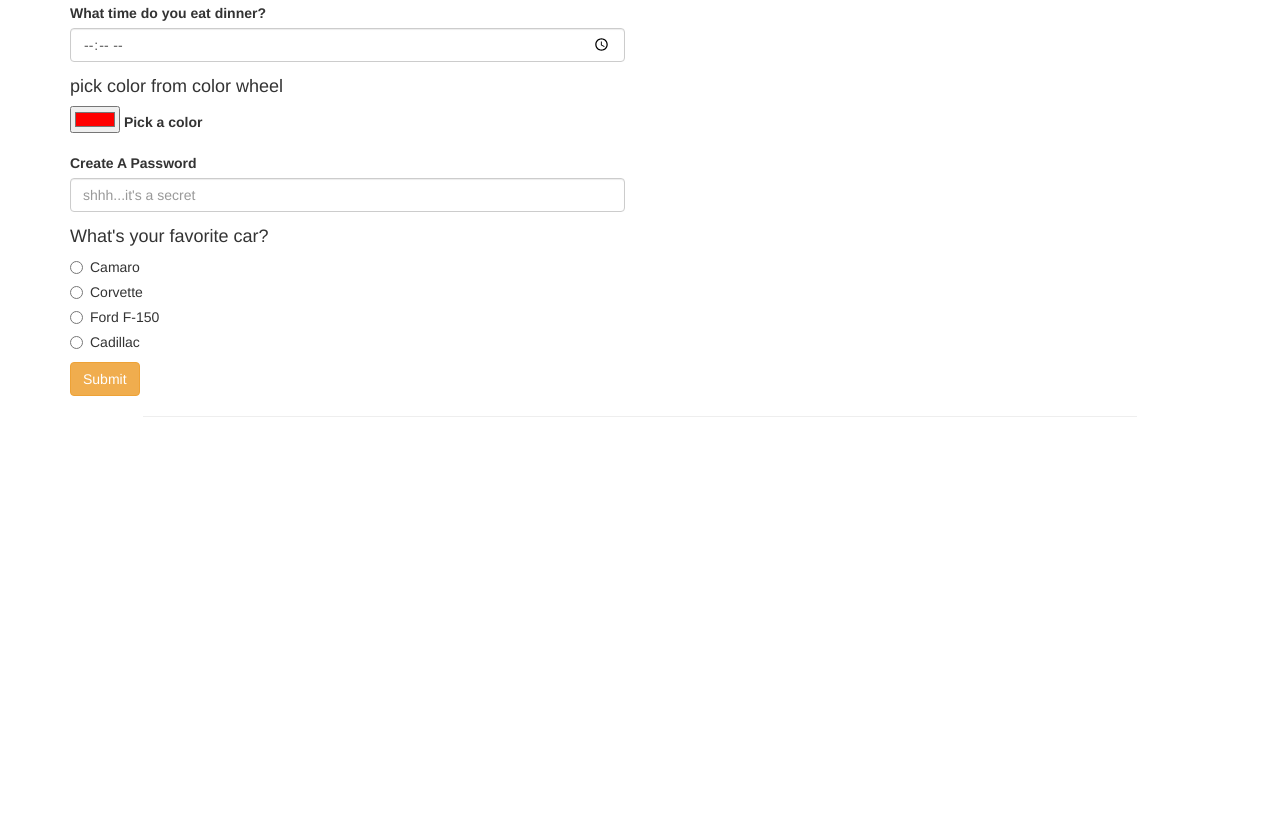
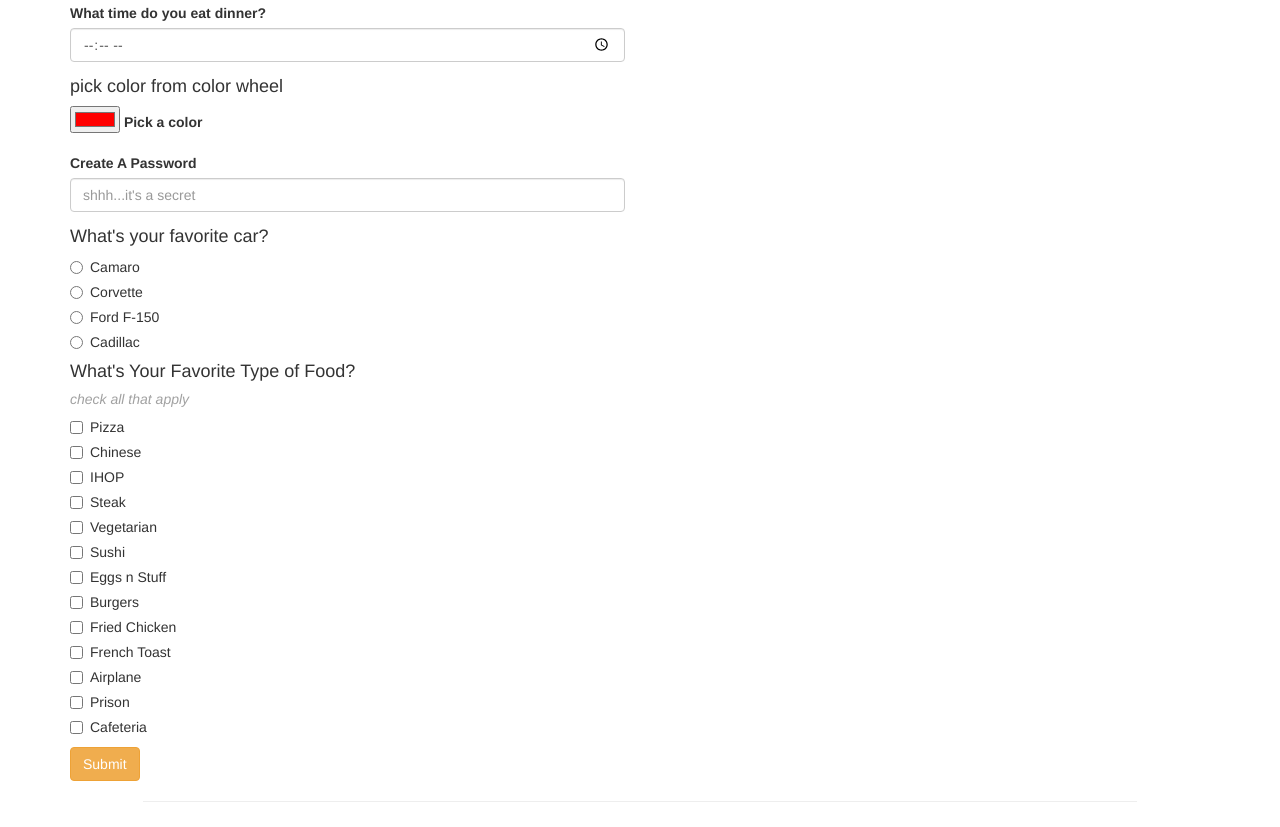
Before and after one commit to RonandoL/form_dating, a plain HTML site: page index.html in a window 1280 px wide. Shown: the part 768-1595 px from the top of the page. Before the commit the page ends 1210 px from the top, so only its background shows below. Drawn offline with nearby package versions, Linux system fonts and the light colour scheme.

Commit message:
Updated to allow for checkboxes. But, will not work with multiple checkbox sections.

```diff
--- a/index.html
+++ b/index.html
@@ -9,8 +9,6 @@
     <title>Dating Survey</title>
   </head>
 
-<!-- name, favorite foods, music -->
-<!-- text, password, datetime, color, date, month, time, week, number, email, url, search, tel -->
   <body>
     <div class="container">
       <div class="page-header">
@@ -137,91 +135,96 @@
               </div>
 
             <!-- Food: Checkboxes (Checkboxes: no value="")-->
-              <!-- <h4>What's Your Favorite Type of Food?</h4>
+              <h4>What's Your Favorite Type of Food?</h4>
               <div class="checkbox">
                 <h5 class="italic grey">check all that apply</h5>
                 <label for="pizza">
-                  <input id="pizza" name="food" type="checkbox" value="">Pizza</label>
+                  <input id="pizza" name="food" type="checkbox" value="Pizza">Pizza</label>
               </div>
 
               <div class="checkbox">
                 <label for="chinese">
-                  <input id="chinese" name="food" type="checkbox" value="">Chinese</label>
+                  <input id="chinese" name="food" type="checkbox" value="Chinese">Chinese</label>
               </div>
 
               <div class="checkbox">
                 <label for="ihop">
-                  <input id="ihop" name="food" type="checkbox" value="">IHOP</label>
+                  <input id="ihop" name="food" type="checkbox" value="IHOP">IHOP</label>
               </div>
 
               <div class="checkbox">
                 <label for="steak">
-                  <input id="steak" name="food" type="checkbox" value="">Steak</label>
+                  <input id="steak" name="food" type="checkbox" value="Steak">Steak</label>
               </div>
 
               <div class="checkbox">
                 <label for="vegetarian">
-                  <input id="vegetarian" name="food" type="checkbox" value="">Vegetarian</label>
+                  <input id="vegetarian" name="food" type="checkbox" value="Vegetarian">Vegetarian</label>
               </div>
 
               <div class="checkbox">
                 <label for="sushi">
-                  <input id="sushi" name="food" type="checkbox" value="">Sushi</label>
+                  <input id="sushi" name="food" type="checkbox" value="Sushi">Sushi</label>
               </div>
 
               <div class="checkbox">
                 <label for="eggs">
-                  <input id="eggs" name="food" type="checkbox" value="">Eggs n Stuff</label>
+                  <input id="eggs" name="food" type="checkbox" value="Eggs n Stuff">Eggs n Stuff</label>
               </div>
 
               <div class="checkbox">
                 <label for="burgers">
-                  <input id="burgers" name="food" type="checkbox" value="">Burgers</label>
+                  <input id="burgers" name="food" type="checkbox" value="Burgers">Burgers</label>
               </div>
 
               <div class="checkbox">
                 <label for="chicken">
-                  <input id="chicken" name="food" type="checkbox" value="">Fried Chicken</label>
+                  <input id="chicken" name="food" type="checkbox" value="Fried Chicken">Fried Chicken</label>
               </div>
 
               <div class="checkbox">
                 <label for="french_toast">
-                  <input id="french_toast" name="food" type="checkbox" value="">French Toast</label>
+                  <input id="french_toast" name="food" type="checkbox" value="French Toast">French Toast</label>
               </div>
 
-              <div class="checkbox disabled">
+              <div class="checkbox">
                 <label for="airplane">
-                  <input id="airplane" name="food" type="checkbox" value="" disabled>Airplane</label>
+                  <input id="airplane" name="food" type="checkbox" value="Airplane">Airplane</label>
               </div>
 
-              <div class="checkbox disabled">
-                <label for="prison">
-                  <input id="prison" name="food" type="checkbox" value="" disabled>Prison</label>
+              <div class="checkbox">
+                <label for="prison222">
+                  <input id="prison222" name="food" type="checkbox" value="Prison">Prison</label>
               </div>
 
-              <div class="checkbox disabled">
+              <div class="checkbox">
                 <label for="cafeteria">
-                  <input id="cafeteria" name="food" type="checkbox" value="" disabled>Cafeteria</label>
+                  <input id="cafeteria" name="food" type="checkbox" value="Cafeteria">Cafeteria</label>
               </div>
-            -->
+
             <!-- Blondes -->
               <!-- <h4>Blondes, Bruenettes and/or Red Heads?</h4>
               <h5 class="italic grey">check all that apply</h5>
               <div class="checkbox">
                 <label for="blonde">
-                  <input id="blonde" name="hair_color" type="checkbox">Blonde</label>
+                  <input id="blonde" name="hair_color" type="checkbox" value="Blonde">Blonde</label>
               </div>
 
               <div class="checkbox">
                 <label for="brunette">
-                  <input id="brunette" name="hair_color" type="checkbox">Brunette</label>
+                  <input id="brunette" name="hair_color" type="checkbox" value="Brunette">Brunette</label>
+              </div>
+
+              <div class="checkbox">
+                <label for="red_head">
+                  <input id="red_head" name="hair_color" type="checkbox" value="Red_Head">Red Head</label>
               </div> -->
 
               <button class="btn btn-warning">Submit</button>
             </form>
 
-          </div>  <!-- /id="blanks" -->
-        </div>  <!-- /row -->
+          </div>
+        </div>
 
       <div class="row">
         <hr>
@@ -241,27 +244,11 @@
           <p>Password: <span class="password light_grey"></span></p>
           <p>Favorite Car: <span class="car"></span></p>
           <p>Favorite Food: <span class="food"></span></p>
+          <!-- <p>Favorite Hair Color: <span class="hair_color"></span></p> -->
+
         </div>
       </div>  <!-- /row -->
-
-          </div>
-        </div>
-      </div>  <!-- /header -->
-    </div>  <!-- /kcontainer -->
-
-
-
-
-
-
-
-
-
-
-
-
-
-
+    </div>
 
   </body>
 </html>
--- a/js/scripts.js
+++ b/js/scripts.js
@@ -13,9 +13,28 @@ $(document).ready(function() {
     var colorInput = $("input#color").val();
     var passwordInput = $("input#password").val();
     var carInput = $("input[name=car]:checked").val();
+      // Need to  use the .toString() function to convert the array to a string.
+    var foodInput = [];
+    var count = 0;
+      $.each($("input[name='food']"), function() {
+    	  if ($(this).is(':checked')) {
+    	    foodInput[count] = $(this).val();
+          count++;
+    	  }
+    	});
+    // var hair_colorInput = [];
+    // var counter = 0;
+    //   $.each($("input[name='hair_color']"), function() {
+    //     if($(this).is(':checked')) {
+    //       foodInput[counter] =  $(this).val();
+    //       counter++;
+    //     }
+    //   });
+
 
 // The :checked selector works for checkboxes, radio buttons, and select elements. For select elements only, use the :selected selector.
-
+    // $(".hair_color").text(hair_colorInput.toString());
+    $(".food").text(foodInput.toString());
     $(".car").text(carInput);
     $(".password").text(passwordInput);
     $(".color").text(colorInput);
```
